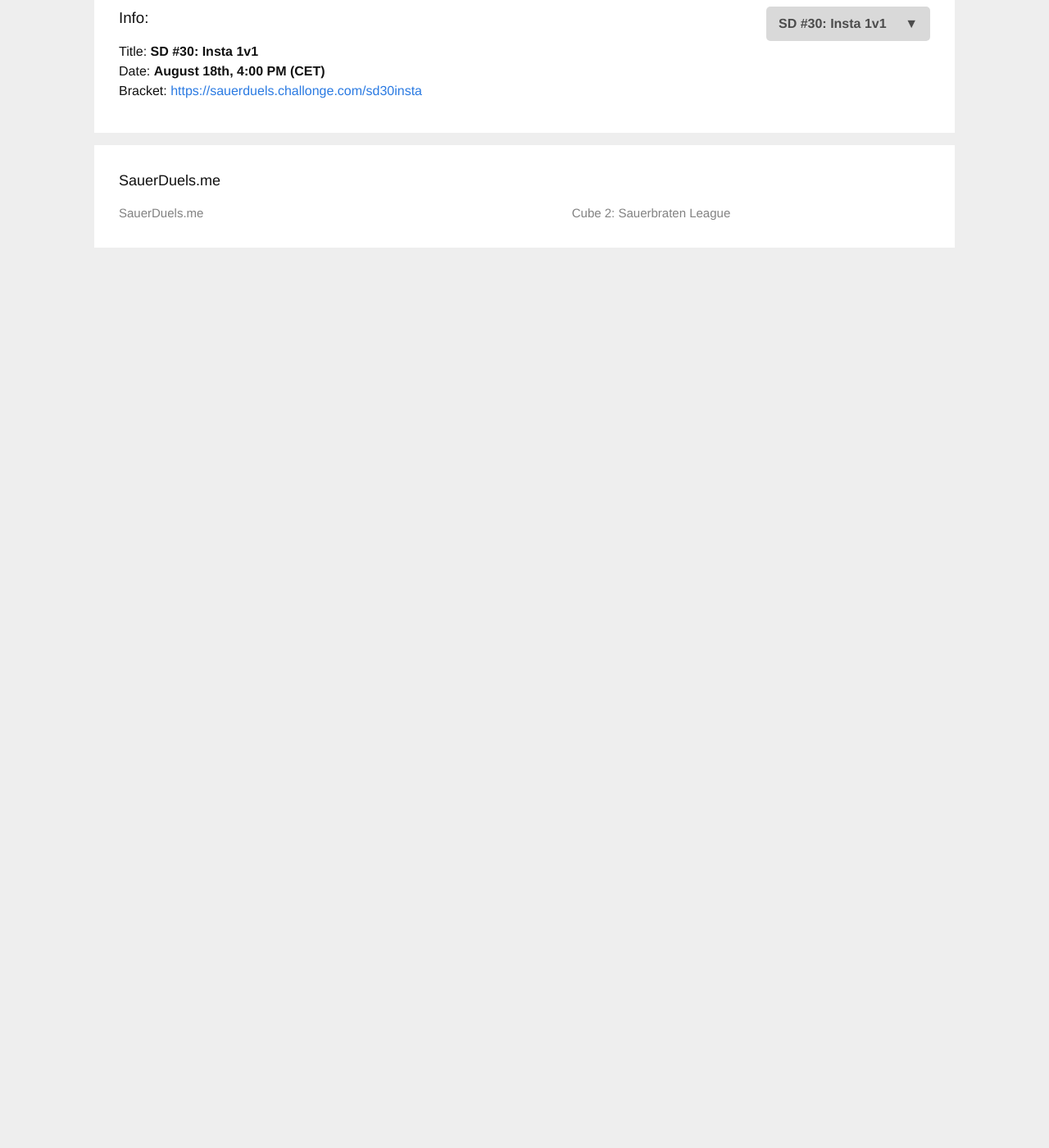
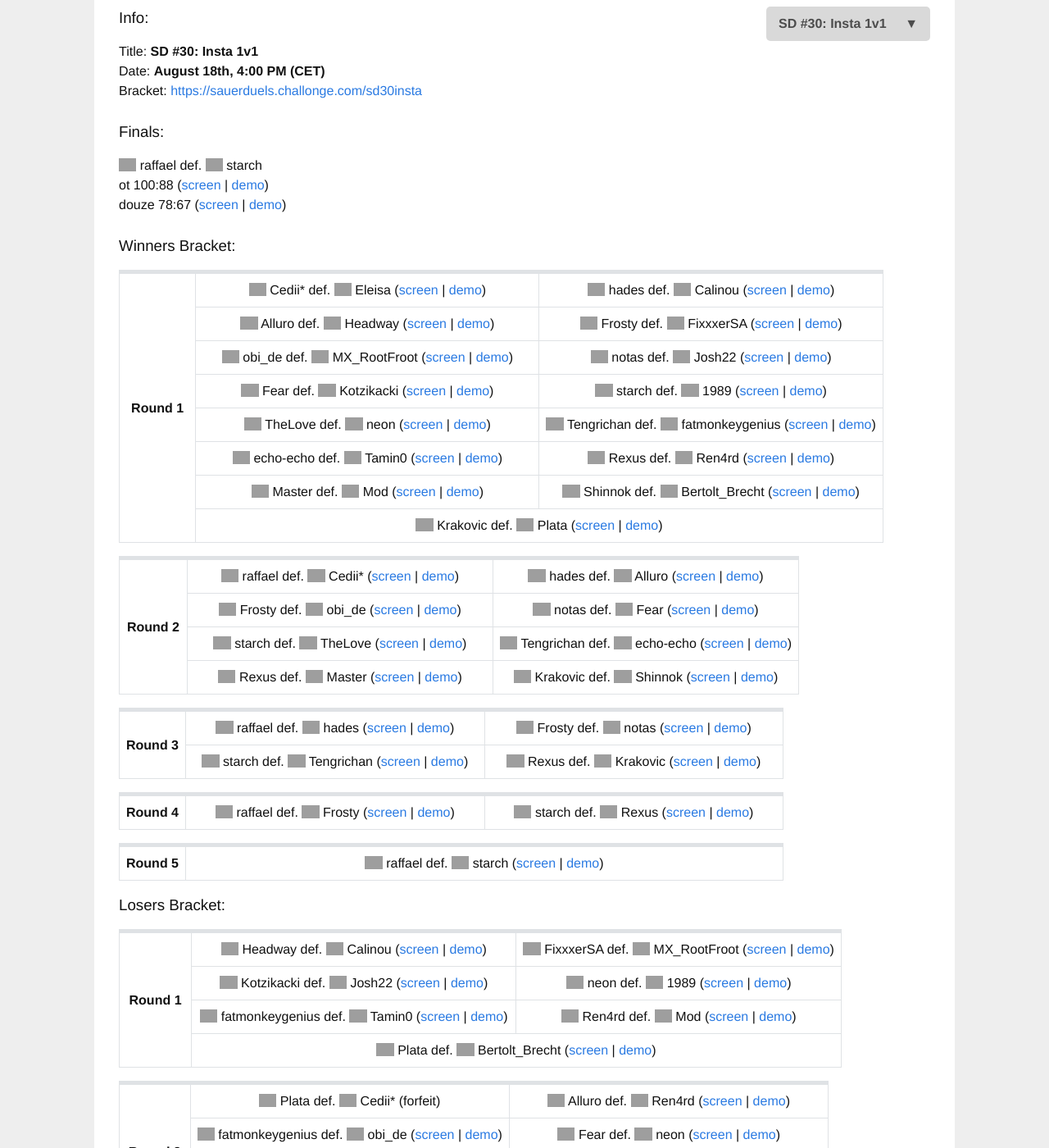
Before and after one commit to sauerduels/website, a Jekyll site: the page built from _events/sd30-insta.md, in a window 1280 px wide and 1400 px high, scrolled down 270 px. Shown: the whole window at 82% size. Built offline with Jekyll 4.4.1, drawn with Linux system fonts in a browser that asks for light colours; a script that is not in the unit is left out; before the commit the page ends 900 px from its top, so only the background shows below that; some of the changed text lies outside the part shown; grey boxes are pictures that could not be loaded.

Commit message:
update site as of sd30

```diff
--- a/_events/sd30-insta.md
+++ b/_events/sd30-insta.md
@@ -3,6 +3,134 @@
 index: 30
 date: '2019-08-18 18:00:00 +02:00'
 bracketurl: https://sauerduels.challonge.com/sd30insta
-signupurl: https://sauerduels.challonge.com/tournaments/signup/80Zfh6Cqt5
-completed: false
+completed: true
+finals:
+  result: raffael def. starch
+  games:
+    - title: ot 100:88
+      slug: sd30_final_raffael_vs_starch_game1
+    - title: douze 78:67
+      slug: sd30_final_raffael_vs_starch_game2
+brackets:
+  Winners:
+    - - result: Cedii* def. Eleisa
+        slug: sd30_wb_cedii*_vs_eleisa
+      - result: hades def. Calinou
+        slug: sd30_wb_calinou_vs_hades
+      - result: Alluro def. Headway
+        slug: sd30_wb_alluro_vs_headway
+      - result: Frosty def. FixxxerSA
+        slug: sd30_wb_fixxxersa_vs_frosty
+      - result: obi_de def. MX_RootFroot
+        slug: sd30_wb_mx_rootfroot_vs_obi_de
+      - result: notas def. Josh22
+        slug: sd30_wb_josh22_vs_notas
+      - result: Fear def. Kotzikacki
+        slug: sd30_wb_fear_vs_kotzikacki
+      - result: starch def. 1989
+        slug: sd30_wb_1989_vs_starch
+      - result: TheLove def. neon
+        slug: sd30_wb_neon_vs_thelove
+      - result: Tengrichan def. fatmonkeygenius
+        slug: sd30_wb_fatmonkeygenius_vs_tengrichan
+      - result: echo-echo def. Tamin0
+        slug: sd30_wb_echo-echo_vs_tamin0
+      - result: Rexus def. Ren4rd
+        slug: sd30_wb_ren4rd_vs_rexus
+      - result: Master def. Mod
+        slug: sd30_wb_master_vs_mod
+      - result: Shinnok def. Bertolt_Brecht
+        slug: sd30_wb_bertolt_brecht_vs_shinnok
+      - result: Krakovic def. Plata
+        slug: sd30_wb_krakovic_vs_plata
+    - - result: raffael def. Cedii*
+        slug: sd30_wb_cedii*_vs_raffael
+      - result: hades def. Alluro
+        slug: sd30_wb_alluro_vs_hades
+      - result: Frosty def. obi_de
+        slug: sd30_wb_frosty_vs_obi_de
+      - result: notas def. Fear
+        slug: sd30_wb_fear_vs_notas
+      - result: starch def. TheLove
+        slug: sd30_wb_starch_vs_thelove
+      - result: Tengrichan def. echo-echo
+        slug: sd30_wb_echo-echo_vs_tengrichan
+      - result: Rexus def. Master
+        slug: sd30_wb_master_vs_rexus
+      - result: Krakovic def. Shinnok
+        slug: sd30_wb_krakovic_vs_shinnok
+    - - result: raffael def. hades
+        slug: sd30_wb_hades_vs_raffael
+      - result: Frosty def. notas
+        slug: sd30_wb_frosty_vs_notas
+      - result: starch def. Tengrichan
+        slug: sd30_wb_starch_vs_tengrichan
+      - result: Rexus def. Krakovic
+        slug: sd30_wb_krakovic_vs_rexus
+    - - result: raffael def. Frosty
+        slug: sd30_wb_frosty_vs_raffael
+      - result: starch def. Rexus
+        slug: sd30_wb_rexus_vs_starch
+    - - result: raffael def. starch
+        slug: sd30_wb_raffael_vs_starch
+
+  Losers:
+    - - result: Headway def. Calinou
+        slug: sd30_lb_calinou_vs_headway
+      - result: FixxxerSA def. MX_RootFroot
+        slug: sd30_lb_fixxxersa_vs_mx_rootfroot
+      - result: Kotzikacki def. Josh22
+        slug: sd30_lb_josh22_vs_kotzikacki
+      - result: neon def. 1989
+        slug: sd30_lb_1989_vs_neon
+      - result: fatmonkeygenius def. Tamin0
+        slug: sd30_lb_fatmonkeygenius_vs_tamin0
+      - result: Ren4rd def. Mod
+        slug: sd30_lb_mod_vs_ren4rd
+      - result: Plata def. Bertolt_Brecht
+        slug: sd30_lb_bertolt_brecht_vs_plata
+    - - result: Plata def. Cedii*
+        slug:
+      - result: Alluro def. Ren4rd
+        slug: sd30_lb_alluro_vs_ren4rd
+      - result: fatmonkeygenius def. obi_de
+        slug: sd30_lb_fatmonkeygenius_vs_obi_de
+      - result: Fear def. neon
+        slug: sd30_lb_fear_vs_neon
+      - result: TheLove def. Kotzikacki
+        slug: sd30_lb_kotzikacki_vs_thelove
+      - result: echo-echo def. FixxxerSA
+        slug: sd30_lb_echo-echo_vs_fixxxersa
+      - result: Headway def. Master
+        slug: sd30_lb_headway_vs_master
+      - result: Shinnok def. Eleisa
+        slug: sd30_lb_eleisa_vs_shinnok
+    - - result: Alluro def. Plata
+        slug: sd30_lb_alluro_vs_plata
+      - result: fatmonkeygenius def. Fear
+        slug: sd30_lb_fatmonkeygenius_vs_fear
+      - result: echo-echo def. TheLove
+        slug: sd30_lb_echo-echo_vs_thelove
+      - result: Shinnok def. Headway
+        slug: sd30_lb_headway_vs_shinnok
+    - - result: hades def. echo-echo
+        slug: sd30_lb_echo-echo_vs_hades
+      - result: notas def. Shinnok
+        slug: sd30_lb_notas_vs_shinnok
+      - result: Alluro def. Tengrichan
+        slug: sd30_lb_alluro_vs_tengrichan
+      - result: Krakovic def. fatmonkeygenius
+        slug: sd30_lb_fatmonkeygenius_vs_krakovic
+    - - result: hades def. notas
+        slug: sd30_lb_hades_vs_notas
+      - result: Krakovic def. Tengrichan
+        slug: sd30_lb_krakovic_vs_tengrichan
+    - - result: Frosty def. Krakovic
+        slug: sd30_lb_frosty_vs_krakovic
+      - result: hades def. Rexus
+        slug: sd30_lb_hades_vs_rexus
+    - - result: Frosty def. hades
+        slug: sd30_lb_frosty_vs_hades
+    - - result: starch def. Frosty
+        slug: sd30_lb_frosty_vs_starch
 ---
--- a/_plugins/replace_names.rb
+++ b/_plugins/replace_names.rb
@@ -80,7 +80,14 @@
       'daux' => 'de',
       'Plata' => 'de',
       'Eleisa' => 'nl',
-      "Bear's" => 'de' }
+      "Bear's" => 'de',
+      "Cedii*" => 'de',
+      "obi_de" => 'de',
+      "MX_RootFroot" => 'de',
+      "Kotzikacki" => 'de',
+      "TheLove" => 'kw',
+      "neon" => 'de',
+      "echo-echo" => 'us' }
 
     def add_flags(input)
       PLAYER_COUNTRIES.each {|key, value| input = input.gsub(key, "<span class=\"player\"><img class=\"flag\" src=\"https://sauerduels.me/images/#{value}.png\" /> #{key}</span>") }
--- a/hof.html
+++ b/hof.html
@@ -66,23 +66,24 @@
   - category: Insta
     members:
       - name: raffael
-        golden: 3
+        golden: 4
         silver: 1
       - name: Gangler
         golden: 3
         bronze: 2
       - name: starch
         golden: 2
+        silver: 1
         bronze: 1
       - name: Achille
         silver: 3
       - name: Rexus
         silver: 2
+      - name: Frosty
+        silver: 1
+        bronze: 2
       - name: Honzik1
         golden: 1
-      - name: Frosty
-        silver: 1
-        bronze: 1
       - name: Partizan
         bronze: 3
       - name: fatmonkeygenius
```
Also changed, not shown: _events/sd31-effic.md (added, +8 -0 lines), info.md (+2 -2 lines).
